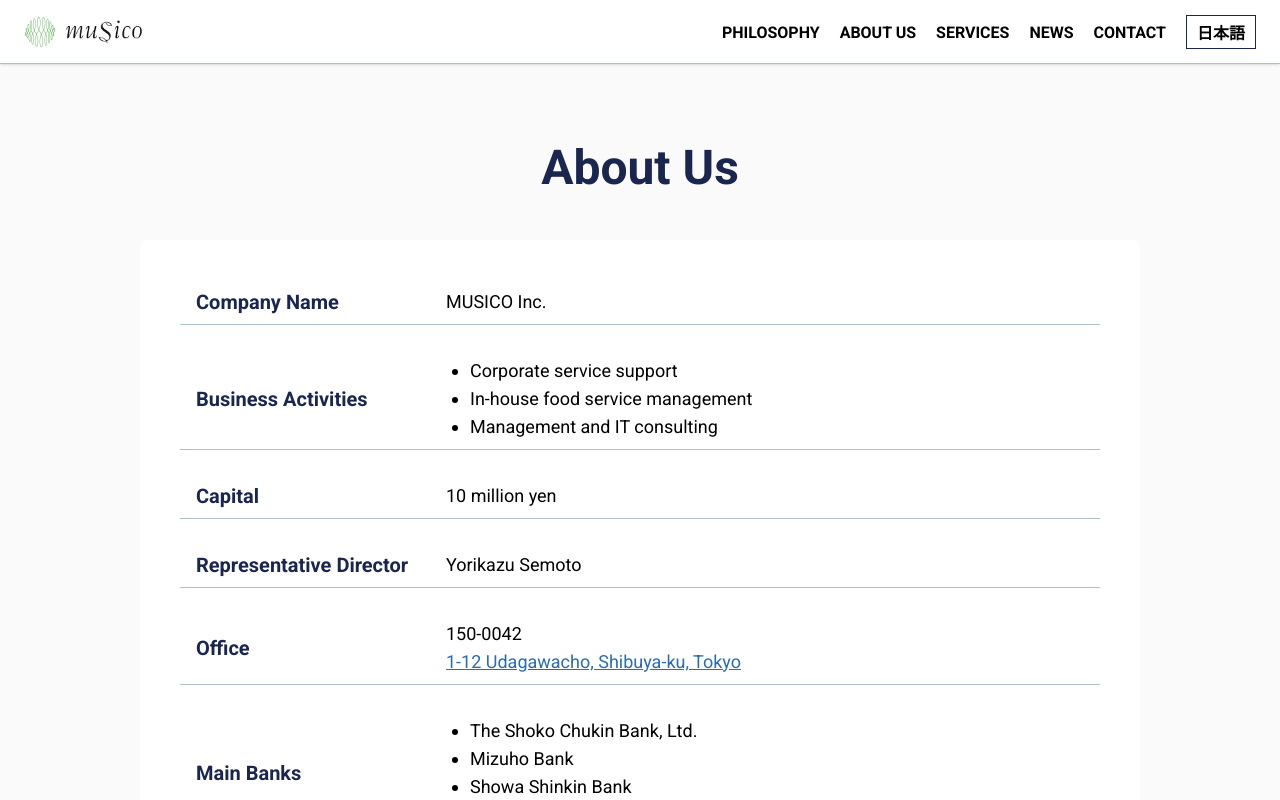
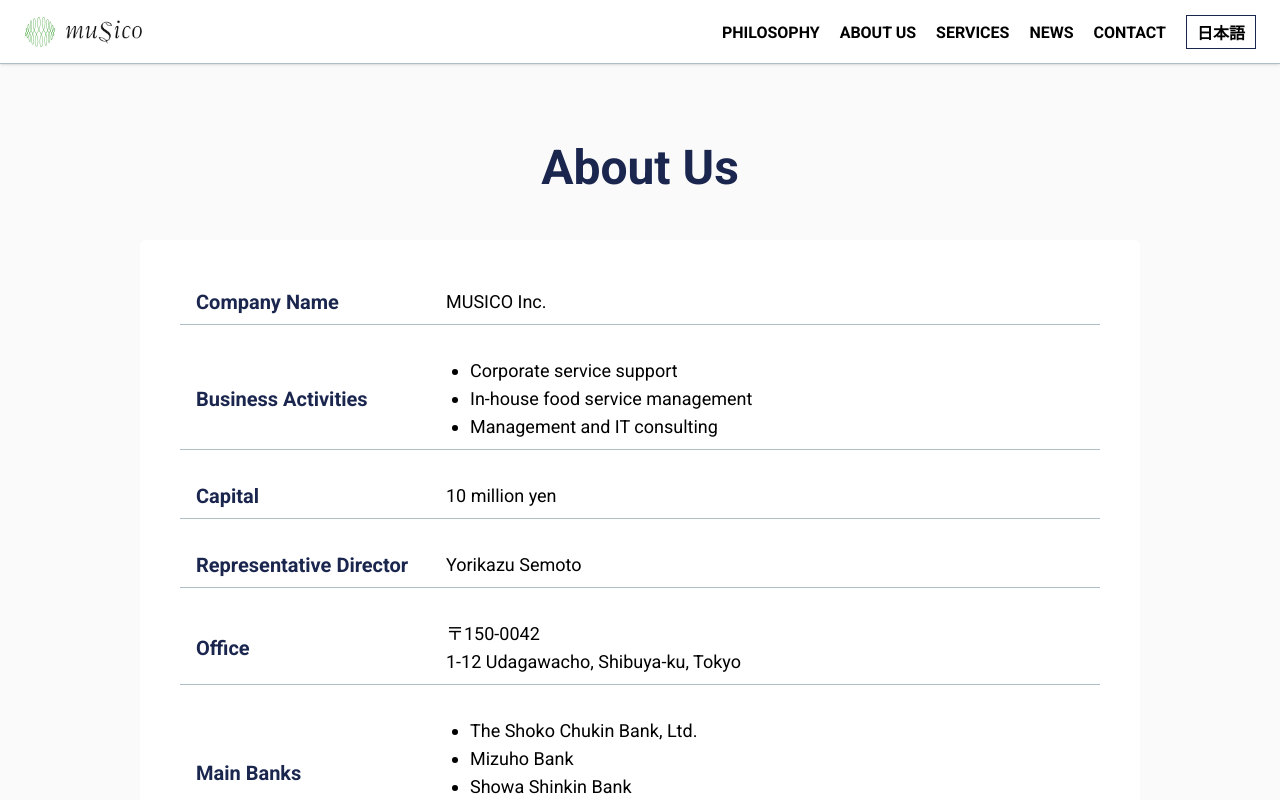
Before and after one commit to Inno-Musi/HP, a Next.js app: page /en/about in a window 1280 px wide. Shown: the top 800 px of the page. Built offline with nearby package versions, Linux system fonts and the light colour scheme.

Commit message:
Remove Google Maps link from office address in company overview

```diff
--- a/src/features/about/_assets/const/overviews.tsx
+++ b/src/features/about/_assets/const/overviews.tsx
@@ -32,14 +32,7 @@
     content: (
       <div>
         <p>〒150-0042</p>
-        <Link
-          href="https://maps.app.goo.gl/1nxgkQ6hnSwfmmJr6"
-          target="_blank"
-          rel="noopener noreferrer"
-          className="text-vividBlue underline"
-        >
-          東京都渋谷区宇田川町１番１２
-        </Link>
+        <p>東京都渋谷区宇田川町１番１２</p>
       </div>
     ),
   },
@@ -87,15 +80,8 @@
     label: 'Office',
     content: (
       <div>
-        <p>150-0042</p>
-        <Link
-          href="https://maps.app.goo.gl/1nxgkQ6hnSwfmmJr6"
-          target="_blank"
-          rel="noopener noreferrer"
-          className="text-vividBlue underline"
-        >
-          1-12 Udagawacho, Shibuya-ku, Tokyo
-        </Link>
+        <p>〒150-0042</p>
+        <p>1-12 Udagawacho, Shibuya-ku, Tokyo</p>
       </div>
     ),
   },
```
